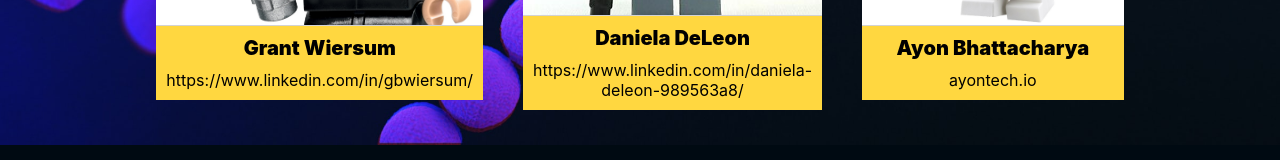
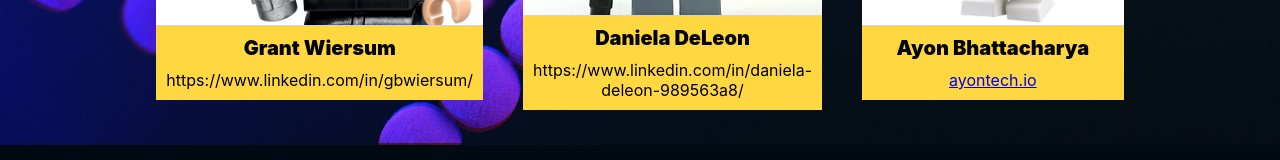
Before and after one commit to the-eigengrau/genome-analyzer, a React (Create React App) app: page /team in a window 1280 px wide. Shown: the part 355-515 px from the top of the page. Built offline with nearby package versions, Linux system fonts and the light colour scheme.

Commit message:
manifest changes

```diff
--- a/public/index.html
+++ b/public/index.html
@@ -7,7 +7,7 @@
     <meta name="theme-color" content="#000000" />
     <meta
       name="description"
-      content="Web site created using create-react-app"
+      content="Machine-Learning Powered Coronavirus Genome Analyzer"
     />
     <link rel="apple-touch-icon" href="%PUBLIC_URL%/logo192.png" />
     <!--
@@ -24,7 +24,7 @@
       work correctly both with client-side routing and a non-root public URL.
       Learn how to configure a non-root public URL by running `npm run build`.
     -->
-    <title>React App</title>
+    <title>Coronavirus Genome Analyzer</title>
   </head>
   <body>
     <noscript>You need to enable JavaScript to run this app.</noscript>
--- a/src/pages/Team.js
+++ b/src/pages/Team.js
@@ -24,7 +24,7 @@ render(){
         <div className="person">
           <div className="team3"></div>
           <p className="name">Ayon Bhattacharya</p>
-          <p>ayontech.io</p>
+          <p><a href="https://ayontech.io/">ayontech.io</a></p>
         </div>
       </div>
     </React.Fragment>
```
Also changed, not shown: public/manifest.json.
